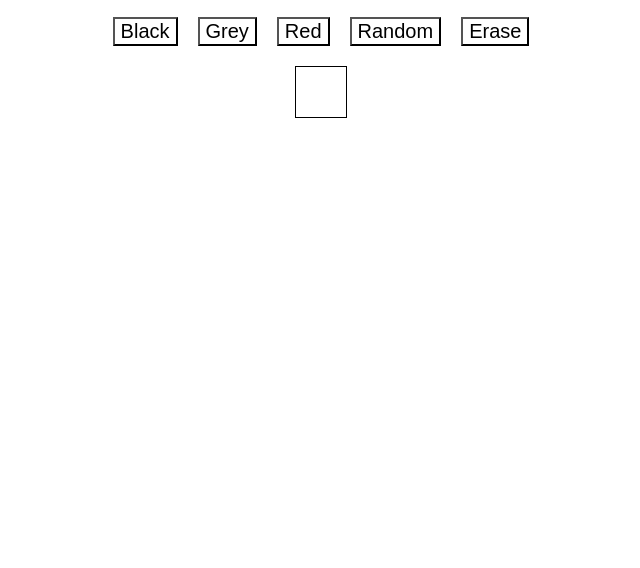
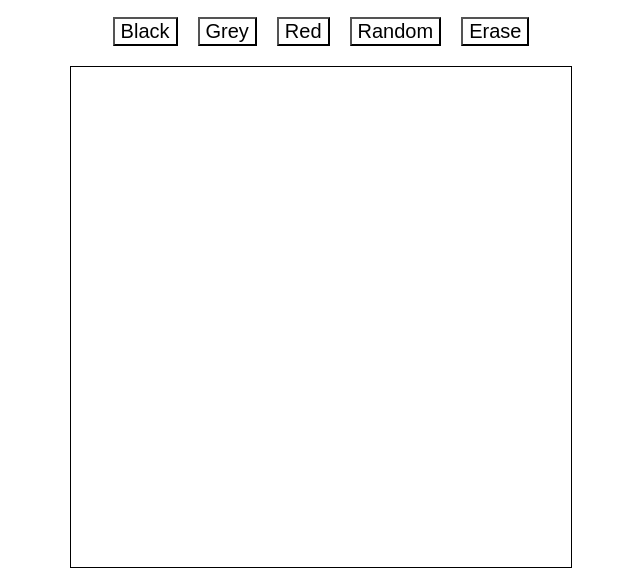
Before and after one commit to charithmaddoju/Etch-a-sketch, a plain HTML site: page index.html in a window 1280 px wide. Both pictures are taken after typing "5" into the empty fields and a click on the input "Submit". Shown: the part 293-861 px from the top of the page, without its empty margins (319-959 px from the left). Before the commit the page ends 800 px from the top, so only its background shows below. Drawn offline with Linux system fonts and the light colour scheme.

Commit message:
final commit

```diff
--- a/myscript.js
+++ b/myscript.js
@@ -36,8 +36,8 @@ function makeGrid(e){
         div.addEventListener('mouseover', colorSquare);
         div.classList.add('block');
         // div.style.border = '1px solid black';
-        container.style.gridTemplateColumns = `repeat(${divsize},10px)`;
-        container.style.gridTemplateRows = `repeat(${divsize},10px)`;
+        container.style.gridTemplateColumns = `repeat(${divsize},1fr)`;
+        container.style.gridTemplateRows = `repeat(${divsize},1fr)`;
         container.appendChild(div);
     }
 
--- a/style.css
+++ b/style.css
@@ -44,6 +44,8 @@ h1{
 .container{
     display: grid;
     border : 1px solid black;
+    height: 500px;
+    width: 500px;
 }
 
 button{
@@ -55,3 +57,6 @@ button:hover{
     transform: scale(1.2);
     background-color: grey;
 }
+button:active{
+    background-color: yellow;
+}
```
